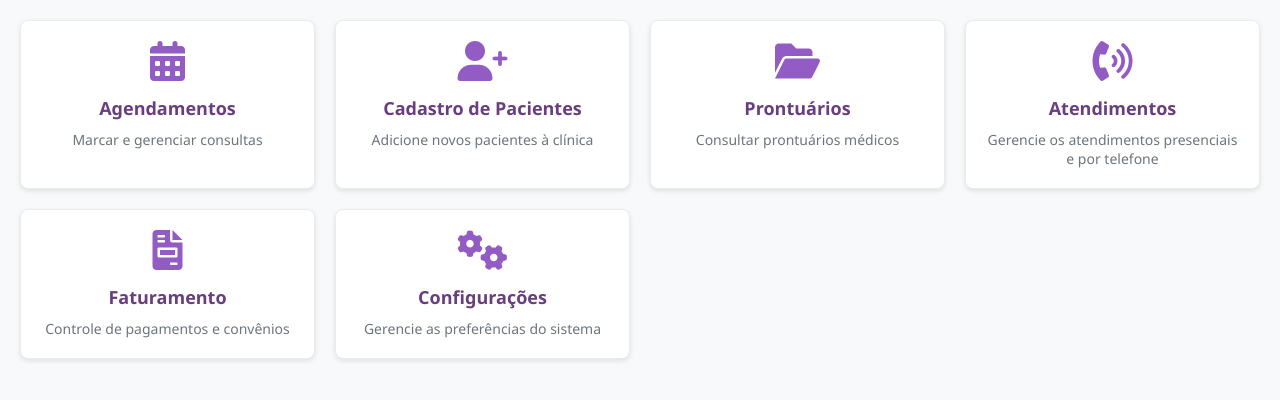
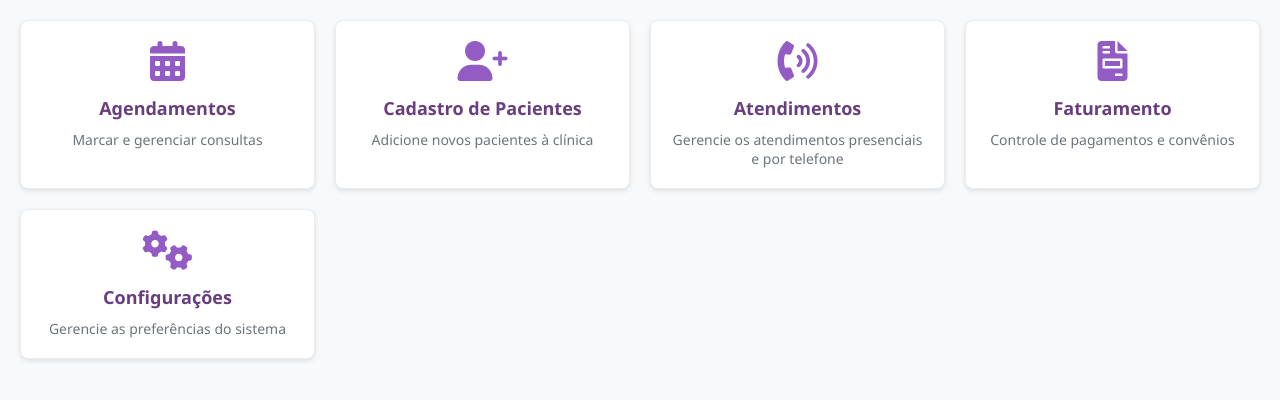
Before and after one commit to magalycarneiro/SGS, a PHP site: page /clinica/secretaria/index.php in a window 1280 px wide. Shown: the part 128-528 px from the top of the page. Run offline with PHP 8.4, Linux system fonts and the light colour scheme.

Commit message:
Remoção do prontuário do index secretária

```diff
--- a/clinica/secretaria/index.php
+++ b/clinica/secretaria/index.php
@@ -177,12 +177,6 @@
             <p>Adicione novos pacientes à clínica</p>
         </div>
 
-        <div class="card" onclick="location.href='../medico/Prontuario/index.php'">
-            <i class="fas fa-folder-open"></i>
-            <h2>Prontuários</h2>
-            <p>Consultar prontuários médicos</p>
-        </div>
-
         <div class="card" onclick="location.href='#'">
             <i class="fas fa-phone-volume"></i>
             <h2>Atendimentos</h2>
```
